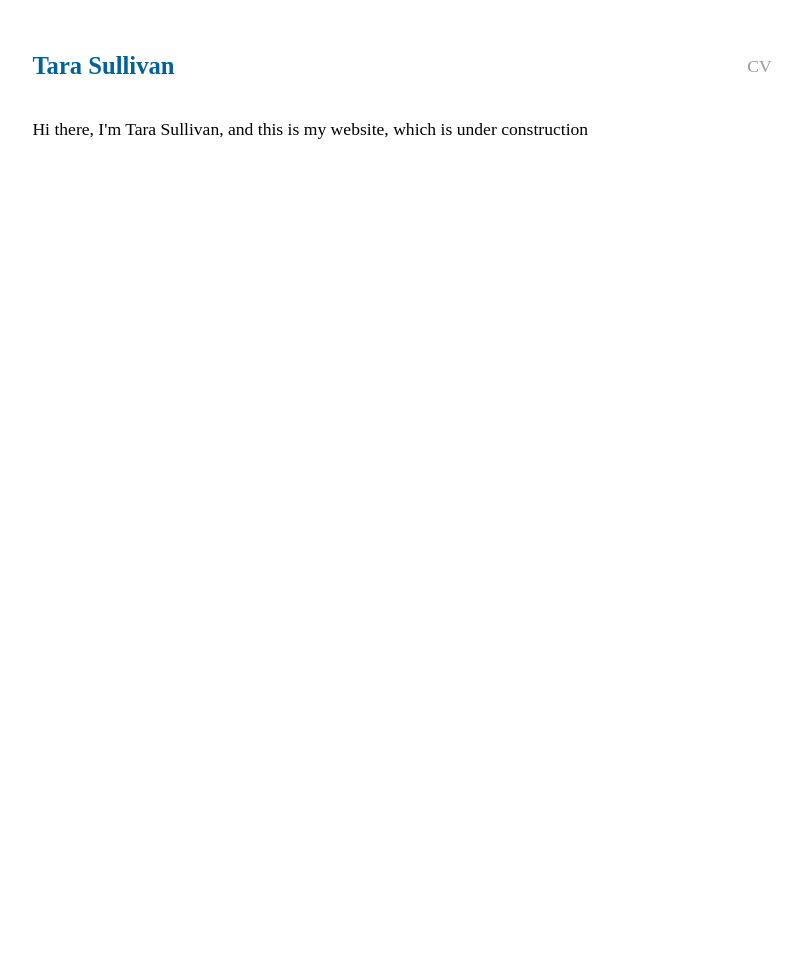
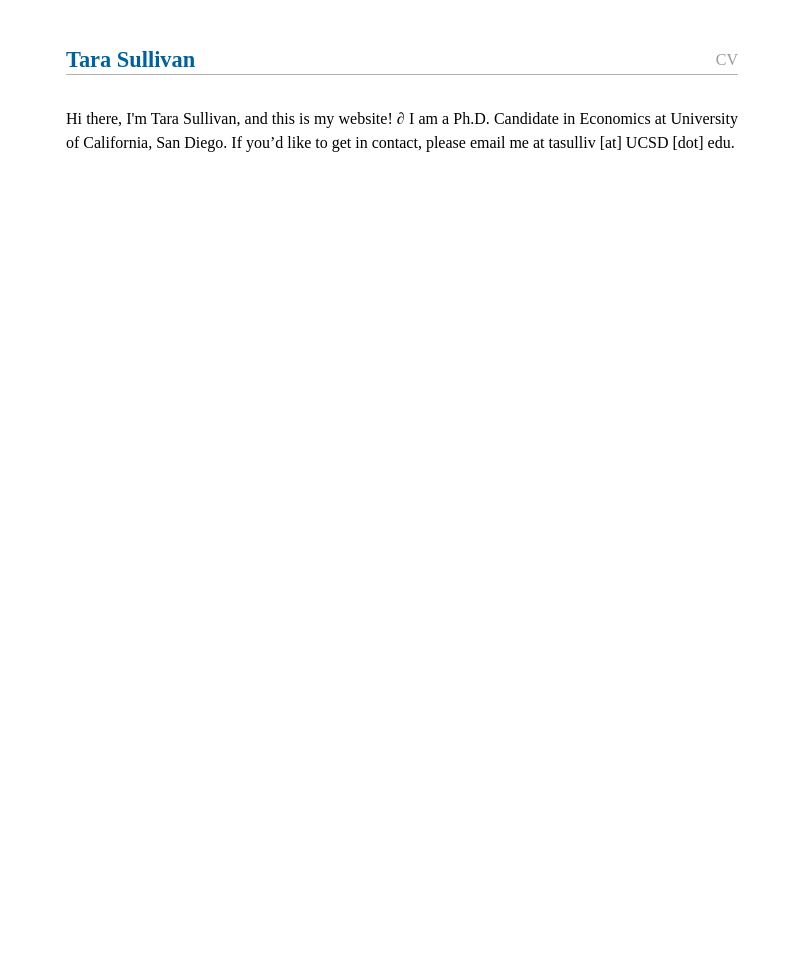
Before and after one commit to tara-sullivan/tara-sullivan.github.io, a Jekyll site: the page built from index.html, in a window 1280 px wide. Shown: the whole page, without its empty margins (238-1039 px from the left). Built offline with Jekyll 4.4.1, drawn with Linux system fonts in a browser that asks for light colours.

Commit message:
Change fonts, margins

```diff
--- a/css/main.css
+++ b/css/main.css
@@ -1,51 +1,57 @@
-****************************************************************************/
+/****************************************************************************/
 /*
 /* Common
 /*
 /*****************************************************************************/
 
+:root {
+    --UCSDBlue: #00629B;
+    --UCSDLightBlue: #00C6D7;
+    --UCSDDarkBlue: #182B49;
+    --UCSDDarkGray: #747678;
+    --UCSDLightGray: #B6B1A9;
+    --UCSDGold: #C69214;
+    --UCSDGreen: #6E963B;
+    --UCSDOrange: #FC8900;
+}
+
 /* Global Reset */
 
 * {
-  margin: 0;
-  padding: 0;
+    margin: 0;
+    padding: 0;
 }
 
 html, body {
     height: 100%;
 }
 
-/*body {
-    /*margin: 60px auto;
-    /*width: 70%;
-    padding-top: 20px;
-    padding-bottom: 40px;
-    font-family: 'Merriweather', Georgia, Times;
-    font-size: 16px;
-    width: 42em;
-    margin: 3em auto 2em auto;
-    line-height: 1.5em;
-}*/
-
 h1, h2, h3, h4, h5, h6 {
-  font-size: 100%;
+    font-size: 100%;
 }
 
 h1 {
-  margin-bottom: 1em;
+    margin-bottom: 1em;
 }
 
 a {
-  color: #00a;
+    text-decoration: none;
+    color: #999;
 }
 
 a:hover {
-  color: black;
+    color: var(--UCSDLightBlue);
+    text-decoration: underline;
 }
 
 table {
   font-size: inherit;
   font: 100%;
+}
+
+p {
+    font-size: inherit;
+    font: 100%;
 }
 
 /*****************************************************************************/
@@ -55,7 +61,7 @@
 /*****************************************************************************/
 
 .site {
-  font-size: 110%;
+  font-size: 100%;
   text-align: justify;
   width: 42em;
   margin: 3em auto 2em auto;
@@ -76,6 +82,7 @@
     /*border: 1px solid #e7e7e7;*/
     /*background-color: #f3f3f3;*/
     margin-bottom: 2em;
+    border-bottom: 1px solid var(--UCSDLightGray);
 }
 
 /* on a regular screen, set location of links */
@@ -103,105 +110,7 @@
 ul.topnav li:first-child a {
     font-size: 140%;
     font-weight: bold;
-    color:  #00629B;
-}
-
-
-
-
-ul.topnav li a:hover:not(.active) {
-    /*background-color: #00629B;*/
-    color:  #00C6D7;
+    color: var(--UCSDBlue);
 }
 
 /*ul.topnav li a.active {background-color: #111;}*/
-
-
-
-
-/*****************************************************************************/
-/*
-/* Home
-/*
-/*****************************************************************************/
-
-@import url(http://fonts.googleapis.com/css?family=Merriweather:300,300italic,400,400italic,700,700italic);
-@import url(http://fonts.googleapis.com/css?family=Montserrat);
-
-
-
-
-
-
-
-/* Custom container */
-/*.container > hr { margin: 30px 0; }*/
-/*.container > hr.footer {margin-bottom: 15px; }*/
-
-
-/*@media (min-width: 768px) {
-    .container {
-        max-width: 750px;
-    }
-}*/
-
-/*div.content { width: 1000px }*/
-
-/*
-body {
-
-    /*padding-top: 20px;*/
-    /*padding-bottom: 40px;*/
-    font-family: 'Merriweather', Georgia, Times;
-    font-size: 16px;
-}
-
-header, footer {
-    font-family: 'Montserrat', Helvetica, sans-serif;
-    text-transform:uppercase;
-    font-weight: normal;
-}
-
-nav ul, footer ul {
-    font-family:'Helvetica', 'Arial', 'Sans-Serif';
-    padding: 0px;
-    list-style: none;
-    font-weight: bold;
-}
-
-nav ul li, footer ul li {
-    display: inline;
-    margin-right: 20px;
-}
-
-a {
-    text-decoration: none;
-    color: #999;
-}
-
-a:hover {
-    text-decoration: underline;
-}
-
-h1 {
-    font-size: 3em;
-    font-family:'Helvetica', 'Arial', 'Sans-Serif';
-}
-p {
-    font-size: 1.5em;
-    line-height: 1.4em;
-    color: #333;
-}
-footer {
-    border-top: 1px solid #d5d5d5;
-    font-size: .8em;
-}
-
-ul.posts {
-    margin: 20px auto 40px;
-    font-size: 1.5em;
-}
-
-ul.posts li {
-    list-style: none;
-}
--- a/index.html
+++ b/index.html
@@ -3,4 +3,8 @@
 title: tara-sullivan.github.io
 ---
 
-Hi there, I'm Tara Sullivan, and this is my website, which is under construction
+<p>
+    Hi there, I'm Tara Sullivan, and this is my website! ∂
+    I am a Ph.D. Candidate in Economics at University of California, San Diego.
+    If you’d like to get in contact, please email me at tasulliv [at] UCSD [dot] edu.
+</p>
```
Also changed, not shown: 1 other file.
